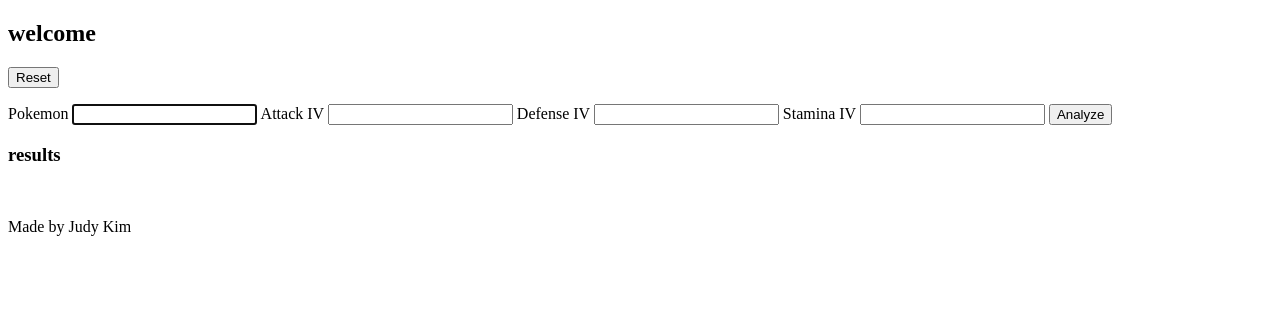
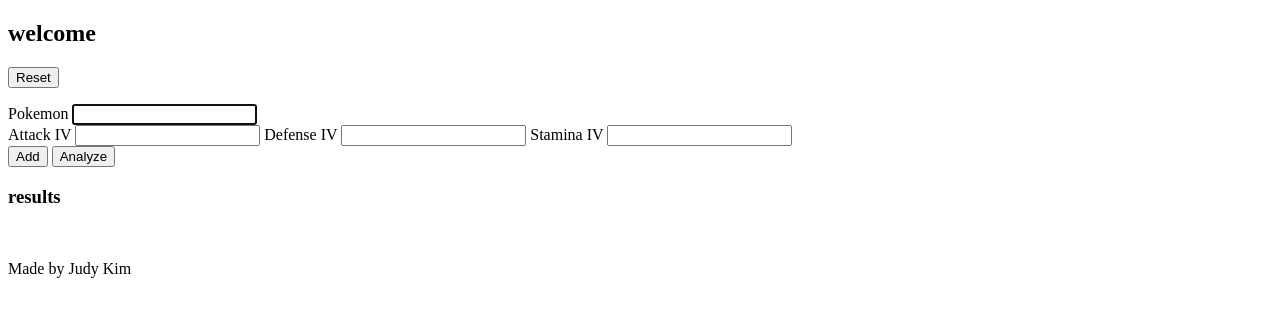
Before and after one commit to kimjudyh/pogo_pvp_fullstack, a Django app: template pvp_app/templates/home.html in a window 1280 px wide. Shown: the top 317 px of the page. Run offline with Django 3.2, Linux system fonts and the light colour scheme; the template is opened without the code that fills it, so the values that code supplies are empty.

Commit message:
reorganized form inputs into divs

```diff
--- a/pvp_app/templates/home.html
+++ b/pvp_app/templates/home.html
@@ -14,6 +14,8 @@
       <label for="pokemon">Pokemon</label>
       <input type="text" id="pokemon" name="pokemon" autofocus required value="{{ pokemon }}">
 
+      <div class="IVInputsContainer">
+        <div class="IVs">
           <label for="attack">Attack IV</label>
           <input type="text" id="attack" name="attack" value="{{ attack }}">
 
@@ -22,7 +24,11 @@
 
           <label for="stamina">Stamina IV</label>
           <input type="text" id="stamina" name="stamina" value="{{ stamina }}">
+        </div>
 
+      </div>
+
+      <button id="add">Add</button>
       <button type="submit">Analyze</button>
 
 
```
Lines whose indentation alone changed are shown as unchanged.
